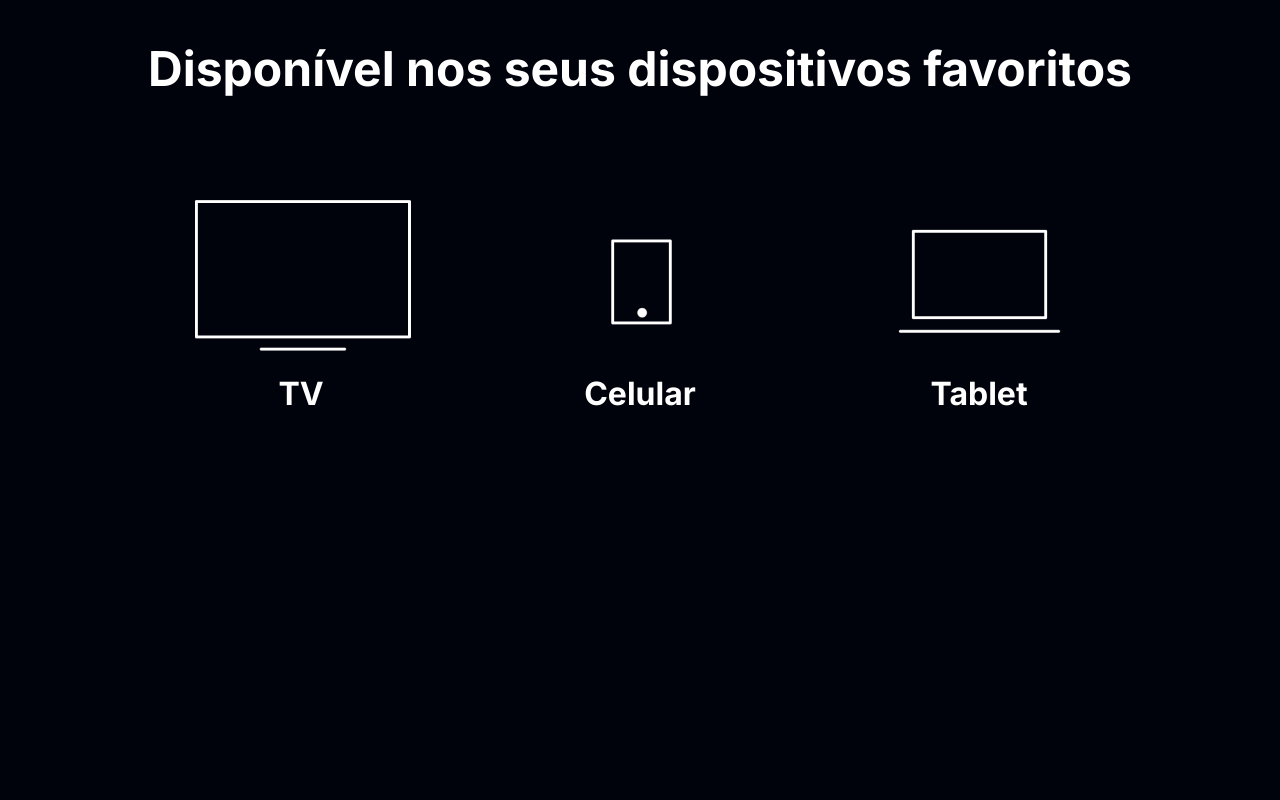
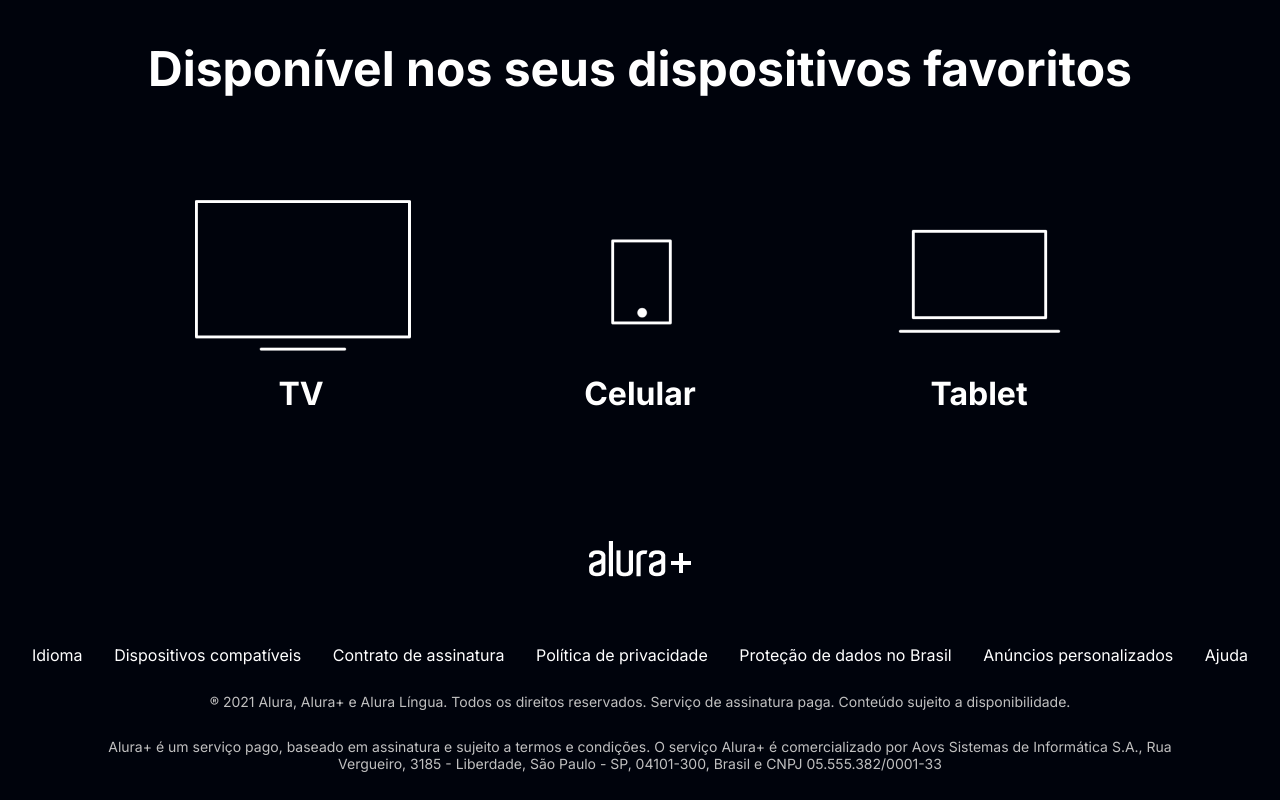
Before and after one commit to OmarMesqq/calindra-alura, a plain HTML site: page aluraplus/index.html in a window 1280 px wide. Shown: the part 3161-3961 px from the top of the page. Before the commit the page ends 3654 px from the top, so only its background shows below. Drawn offline with Linux system fonts and the light colour scheme.

Commit message:
feat: :rocket: versao final do aluraplus

```diff
--- a/aluraplus/index.html
+++ b/aluraplus/index.html
@@ -63,5 +63,34 @@
 				</li>
 			</ul>
 		</section>
+
+		<footer class="rodape">
+			<img src="img/Logo.png" alt="Alura+ logo" class="rodape__logo">
+			<ul class="rodape__lista">
+				<li>
+					<a class="lista__link" href="#">Idioma</a>
+				</li>
+				<li>
+					<a class="lista__link" href="#">Dispositivos compatíveis</a>
+				</li>
+				<li>
+					<a class="lista__link" href="#">Contrato de assinatura</a>
+				</li>
+				<li>
+					<a class="lista__link" href="#">Política de privacidade</a>
+				</li>
+				<li>
+					<a class="lista__link" href="#">Proteção de dados no Brasil</a>
+				</li>
+				<li>
+					<a class="lista__link" class="lista__link" href="#">Anúncios personalizados</a>
+				</li>
+				<li>
+					<a class="lista__link" href="#">Ajuda</a>
+				</li>
+			</ul>
+			<p class="rodape__texto">® 2021 Alura, Alura+ e Alura Língua. Todos os direitos reservados. Serviço de assinatura paga. Conteúdo sujeito a disponibilidade. </p>
+			<p class="rodape__texto">Alura+ é um serviço pago, baseado em assinatura e sujeito a termos e condições. O serviço Alura+ é comercializado por Aovs Sistemas de Informática S.A., Rua Vergueiro, 3185 - Liberdade, São Paulo - SP, 04101-300, Brasil e CNPJ 05.555.382/0001-33</p>
+		</footer>
 	</body>
 </html>
--- a/aluraplus/styles.css
+++ b/aluraplus/styles.css
@@ -3,7 +3,8 @@
     --cinza-secundario: #C0C0C0;
     --botao-azul: #167BF7;
     --cor-de-fundo: #00030C;
-    --fonte-principal: "Inter"
+    --fonte-principal: "Inter";
+    --botao-azul-efeito: #378cf5;
 }
 
 body {
@@ -17,6 +18,7 @@
 * {
     margin: 0;
     padding: 0;
+
 }
 
 .principal {
@@ -120,3 +122,42 @@
     font-size: 32px;
     color: var(--branco-principal);
 }
+
+.rodape {
+    text-align: center;
+}
+
+.rodape__lista {
+    display: flex;
+    justify-content: space-between;
+    list-style-type: none;
+    margin: 1em 2em;
+}
+
+.lista__link {
+    color: var(--branco-principal);
+    text-decoration: none;
+}
+/* Pseudoclasses do CSS abaixo */
+.lista__link:hover {
+    color: var(--botao-azul);
+}
+
+.lista__link:active {
+    color: palegreen;
+}
+
+.container__botao:hover {
+    background-color: var(--botao-azul-efeito);
+    color: var(--cor-de-fundo);
+}
+
+.rodape__texto {
+    font-size: 14px;
+    color: var(--cinza-secundario);
+    margin: 2em 6em;
+}
+
+.rodape__logo {
+    margin: 3em 0;
+}
```
Also changed, not shown: aluraplus/img/Logo.png (added).
